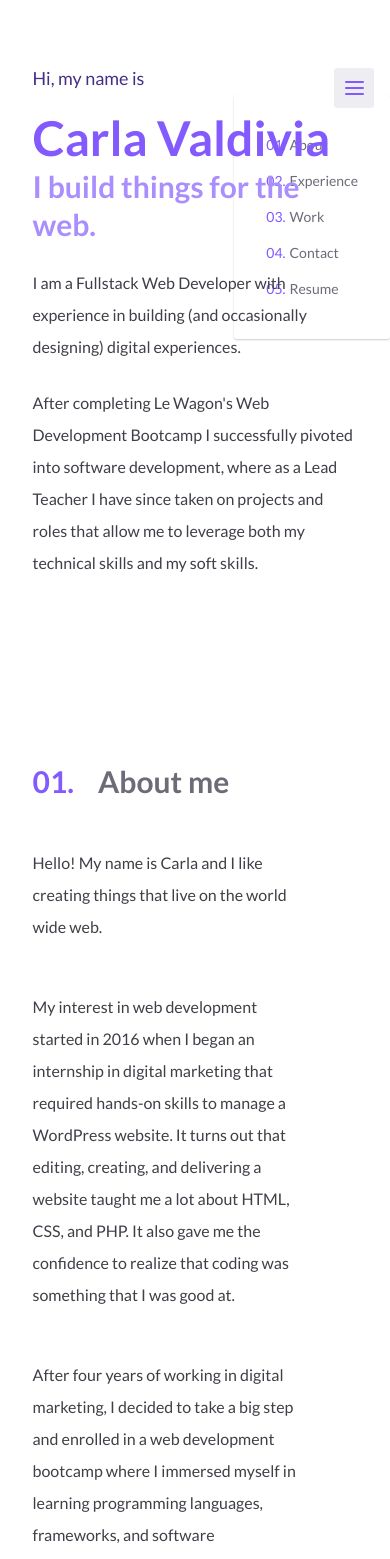
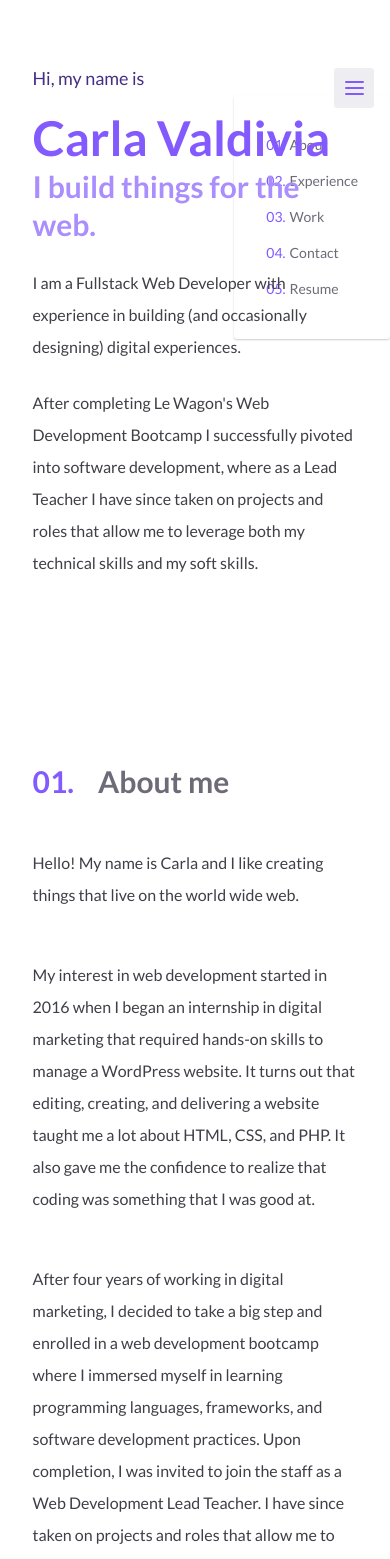
Before and after one commit to cvaldivia83/portfolio, a React (Vite) app: page / in a window 390 px wide. Shown: the top 1559 px of the page. Built offline with nearby package versions, Linux system fonts and the light colour scheme.

Commit message:
Fix About width on mobile

```diff
--- a/src/assets/css/About.css
+++ b/src/assets/css/About.css
@@ -15,7 +15,7 @@
 
 @layer components {
   .about {
-    @apply my-16 pb-16 w-5/6 md:ml-16;
+    @apply my-16 pb-16 md:w-5/6 md:ml-16 w-full;
   }
 
   .about-paragraph {
```
